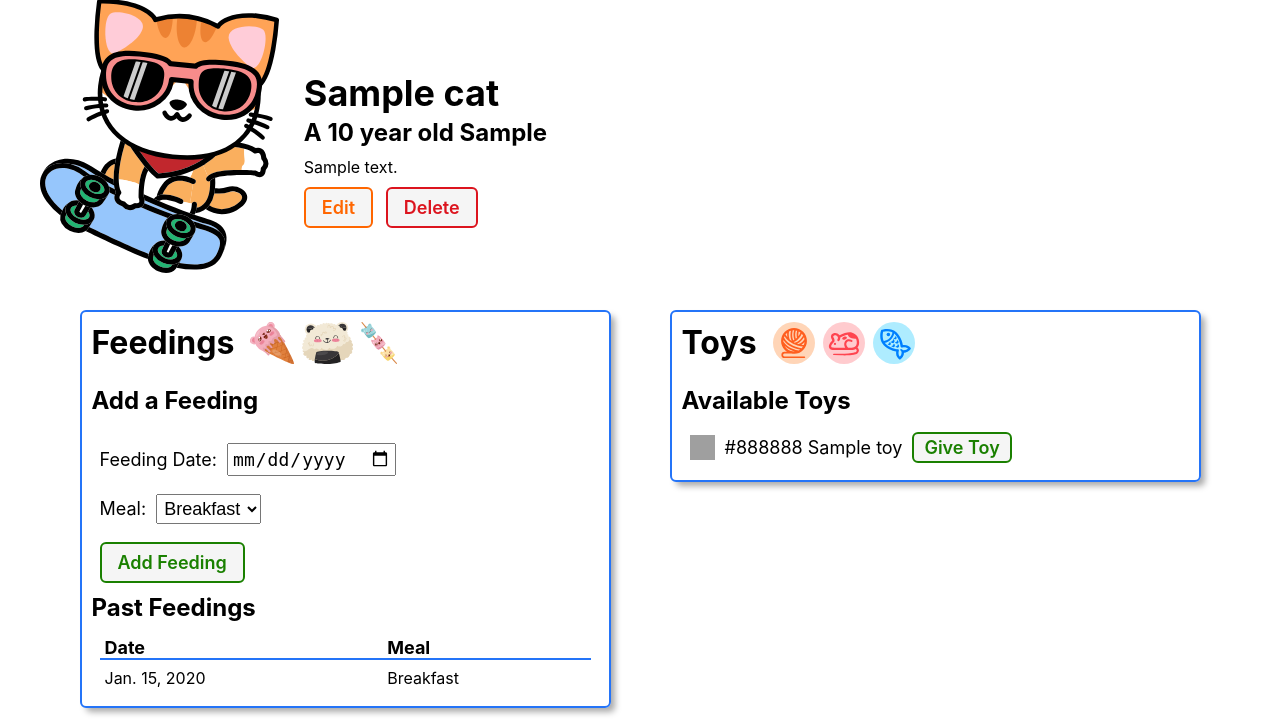
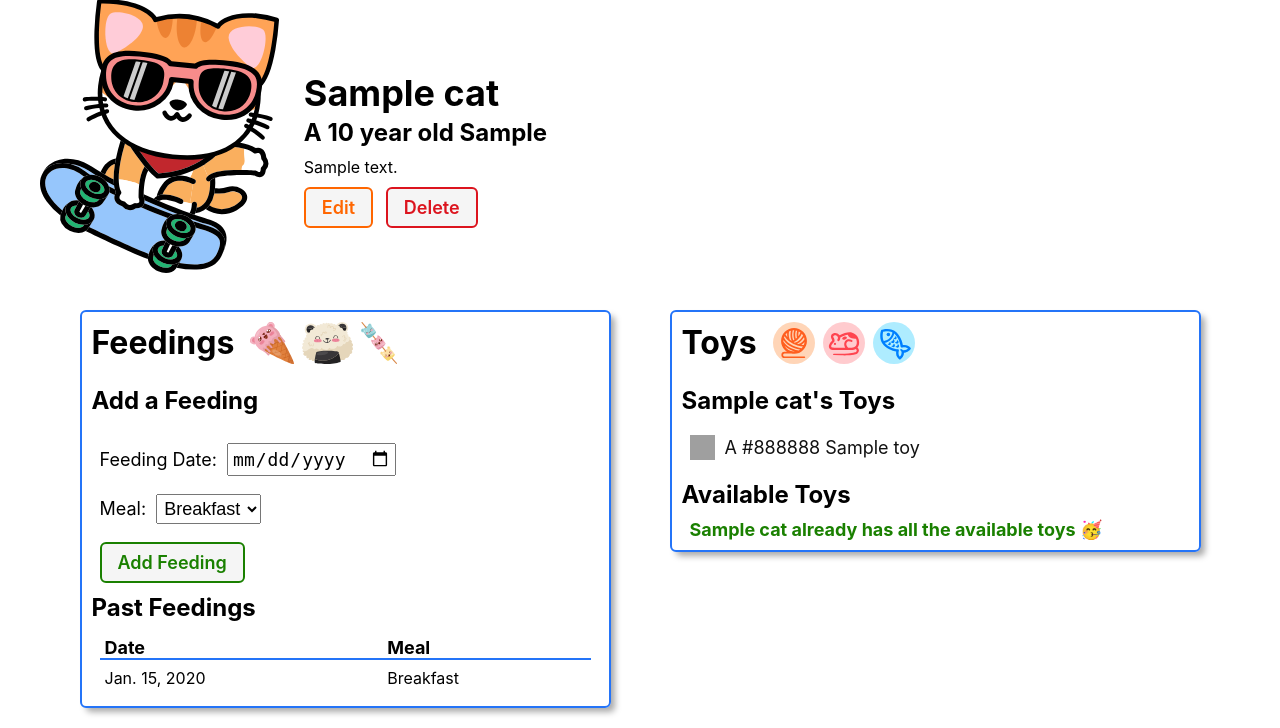
Before and after one commit to ryandeist/django-crud-app-cat-collector, a Django app: page /cats/1/ in a window 1280 px wide. Shown: the part 91-819 px from the top of the page. Run offline with Django 4.2, Linux system fonts and the light colour scheme; tables that the repository leaves empty hold one stand-in row (values such as "Sample post").

Commit message:
Updated cat-detail view to query and pass only toys that the cat doesnt have to show in 'Available Toys'.

```diff
--- a/main_app/templates/cats/detail.html
+++ b/main_app/templates/cats/detail.html
@@ -80,18 +80,41 @@
             <img src="{% static 'images/mouse.svg' %}" alt="A mouse" />
             <img src="{% static 'images/fish.svg' %}" alt="A fishy toy" />
         </div>
+
+        <h3>{{ cat.name }}'s Toys</h3>
+        <div class="subsection-content">
+            {% if cat.toys.count %}
+                {% for toy in cat.toys.all %}
+                    <div class="toy-container">
+                        <div class="color-block" style="background-color: {{ toy.color }}"></div>
+                        <a href="{% url 'toy-detail' toy.id %}">
+                            <p>A {{ toy.color }} {{ toy.name }}</p>
+                        </a>
+                    </div>
+                {% endfor %}
+            {% else %}
+                <p class="no-toys">{{cat.name}} doesn't have any toys!</p>
+            {% endif %}
+        </div>
+
         <h3>Available Toys</h3>
         <div class="subsection-content">
-            {% for toy in toys %}
+            {% if toys.count %}
+                {% for toy in toys.all %}
                     <div class="toy-container">
                         <div class="color-block" style="background-color: {{ toy.color }}"></div>
-                    <p>{{ toy.color }} {{ toy.name }}</p>
+                        <a href="{% url 'toy-detail' toy.id %}">
+                            <p>A {{ toy.color }} {{ toy.name }}</p>
+                        </a>
                         <form action="{% url 'associate-toy' cat.id toy.id %}" method="post">
                             {% csrf_token %}
-                        <button type="submit" class="btn submit">Give Toy</button>
+                            <button type="submit" class="btn submit">Give toy</button>
                         </form>
                     </div>
                 {% endfor %}
+            {% else %}
+                <p class="all-toys">{{cat.name}} already has all the available toys 🥳</p>
+            {% endif %}
         </div>
     </section>
 </div>
--- a/main_app/views.py
+++ b/main_app/views.py
@@ -17,10 +17,10 @@ def cat_index(request):
 
 def cat_detail(request, cat_id):
     cat = Cat.objects.get(id=cat_id)
-    toys= Toy.objects.all()
+    toys_cat_doesnt_have = Toy.objects.exclude(id__in = cat.toys.all().values_list('id'))
     feeding_form = FeedingForm()
     return render(request, 'cats/detail.html', {
-        'cat': cat, 'feeding_form': feeding_form, 'toys': toys
+        'cat': cat, 'feeding_form': feeding_form, 'toys': toys_cat_doesnt_have
     })
 
 def add_feeding(request, cat_id):
```
Lines whose indentation alone changed are shown as unchanged.
